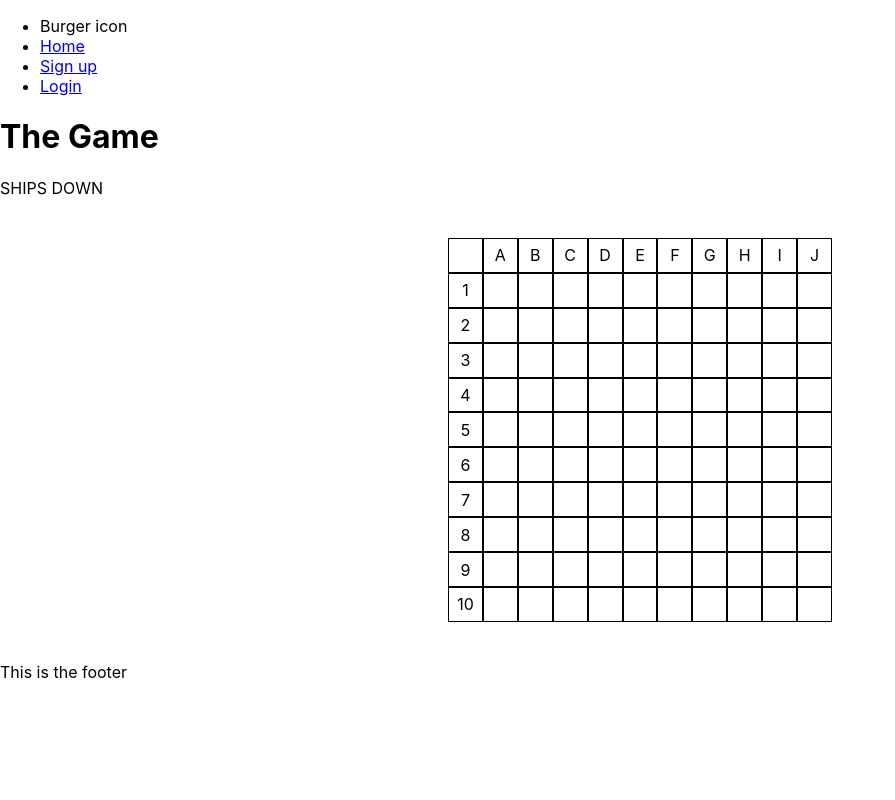
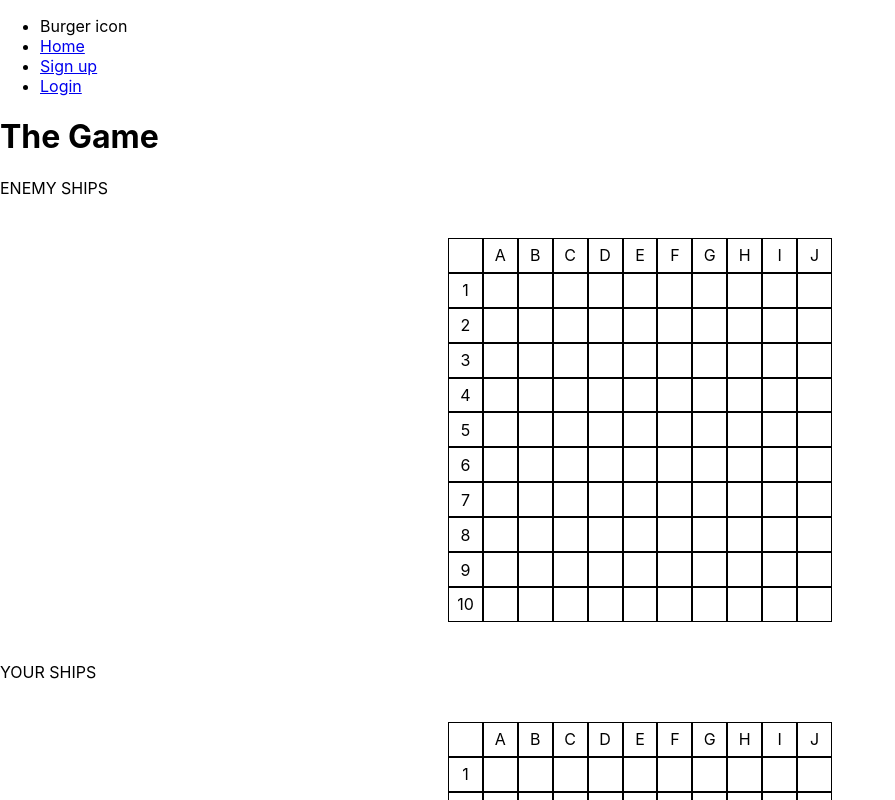
Before and after one commit to caldric/battleship-client, a React (Create React App) app: page /game in a window 1280 px wide. Shown: the top 800 px of the page, without its empty margins (0-895 px from the left). Built offline with nearby package versions, Linux system fonts and the light colour scheme.

Commit message:
adding second board

```diff
--- a/src/component/Game.jsx
+++ b/src/component/Game.jsx
@@ -5,7 +5,9 @@ const Game = () => {
   return (
     <div>
       <h1>The Game</h1>
-      <p>SHIPS DOWN</p>
+      <p>ENEMY SHIPS</p>
+      <Board />
+      <p>YOUR SHIPS</p>
       <Board />
     </div>
   );
```
